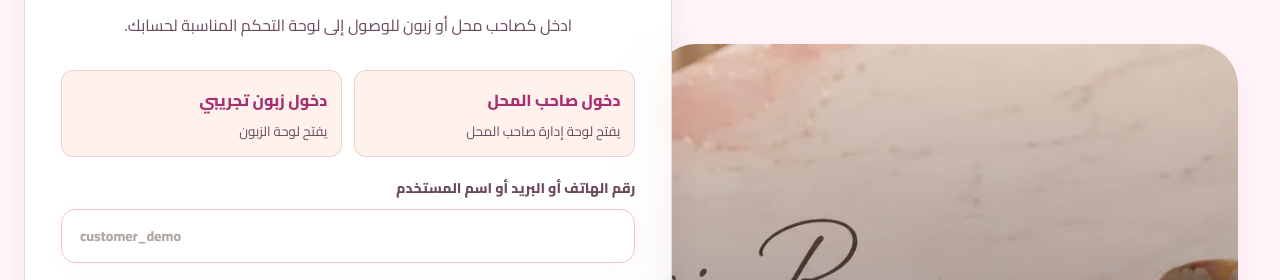
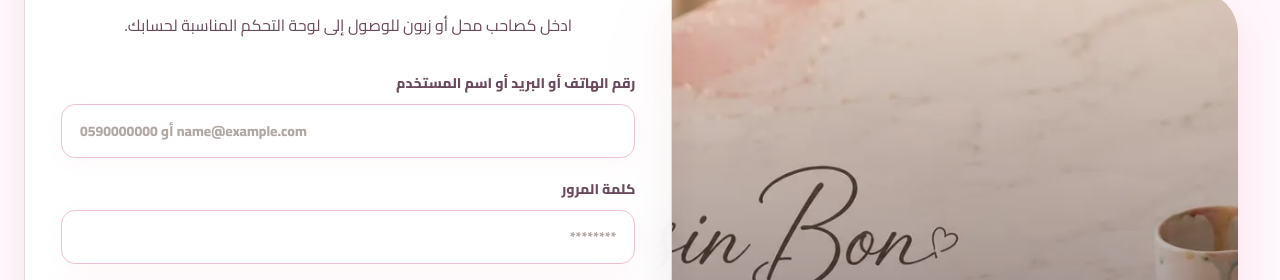
Before and after one commit to IbrahimCSKhader/namera_front, a React (Vite) app: page /login in a window 1280 px wide. Shown: the part 520-800 px from the top of the page. Built offline with nearby package versions, Linux system fonts and the light colour scheme; no server answers.

Commit message:
Remove demo login shortcuts

```diff
--- a/src/features/authentication/components/LoginForm.tsx
+++ b/src/features/authentication/components/LoginForm.tsx
@@ -22,13 +22,6 @@ export const loginMessages = {
 };
 
 const labels = {
-  demoAccounts: '\u062d\u0633\u0627\u0628\u0627\u062a \u062a\u062c\u0631\u064a\u0628\u064a\u0629',
-  ownerLogin: '\u062f\u062e\u0648\u0644 \u0635\u0627\u062d\u0628 \u0627\u0644\u0645\u062d\u0644',
-  ownerDescription:
-    '\u064a\u0641\u062a\u062d \u0644\u0648\u062d\u0629 \u0625\u062f\u0627\u0631\u0629 \u0635\u0627\u062d\u0628 \u0627\u0644\u0645\u062d\u0644',
-  customerLogin: '\u062f\u062e\u0648\u0644 \u0632\u0628\u0648\u0646 \u062a\u062c\u0631\u064a\u0628\u064a',
-  customerDescription:
-    '\u064a\u0641\u062a\u062d \u0644\u0648\u062d\u0629 \u0627\u0644\u0632\u0628\u0648\u0646',
   identifier:
     '\u0631\u0642\u0645 \u0627\u0644\u0647\u0627\u062a\u0641 \u0623\u0648 \u0627\u0644\u0628\u0631\u064a\u062f \u0623\u0648 \u0627\u0633\u0645 \u0627\u0644\u0645\u0633\u062a\u062e\u062f\u0645',
   password: '\u0643\u0644\u0645\u0629 \u0627\u0644\u0645\u0631\u0648\u0631',
@@ -39,21 +32,6 @@ const initialFormState: LoginFormState = {
   identifier: '',
   password: '',
 };
-
-const demoAccounts = [
-  {
-    label: labels.ownerLogin,
-    identifier: 'namer',
-    password: 'namera12345',
-    description: labels.ownerDescription,
-  },
-  {
-    label: labels.customerLogin,
-    identifier: 'customer_demo',
-    password: 'Customer12345',
-    description: labels.customerDescription,
-  },
-];
 
 export function LoginForm() {
   const [formState, setFormState] = useState<LoginFormState>(initialFormState);
@@ -112,29 +90,12 @@ export function LoginForm() {
 
   return (
     <form className="form-stack" onSubmit={handleSubmit}>
-      <div className="demo-login-grid" aria-label={labels.demoAccounts}>
-        {demoAccounts.map((account) => (
-          <button
-            className="demo-login-card"
-            key={account.identifier}
-            type="button"
-            onClick={() => {
-              setFormState({ identifier: account.identifier, password: account.password });
-              setErrors([]);
-            }}
-          >
-            <span>{account.label}</span>
-            <small>{account.description}</small>
-          </button>
-        ))}
-      </div>
-
       <FormError errors={errors} />
       <Input
         label={labels.identifier}
         name="identifier"
         value={formState.identifier}
-        placeholder="customer_demo"
+        placeholder="0590000000 أو name@example.com"
         dir="ltr"
         onChange={(value) => setFormState((current) => ({ ...current, identifier: value }))}
       />
--- a/src/styles/globals.css
+++ b/src/styles/globals.css
@@ -837,38 +837,6 @@ img {
 .form-stack {
   display: grid;
   gap: 18px;
-}
-
-.demo-login-grid {
-  display: grid;
-  grid-template-columns: repeat(2, minmax(0, 1fr));
-  gap: 12px;
-}
-
-.demo-login-card {
-  display: grid;
-  min-height: 86px;
-  gap: 6px;
-  padding: 14px;
-  color: var(--color-primary-dark);
-  text-align: right;
-  background: rgba(255, 219, 206, 0.38);
-  border: 1px solid rgba(216, 194, 187, 0.58);
-  border-radius: var(--radius-md);
-  cursor: pointer;
-}
-
-.demo-login-card:hover {
-  background: rgba(255, 219, 206, 0.62);
-}
-
-.demo-login-card span {
-  font-weight: 800;
-}
-
-.demo-login-card small {
-  color: var(--color-text-muted);
-  line-height: 1.6;
 }
 
 .form-grid {
@@ -3443,10 +3411,6 @@ img {
     grid-template-columns: 1fr;
   }
 
-  .demo-login-grid {
-    grid-template-columns: 1fr;
-  }
-
   .shop-page {
     padding-right: 16px;
     padding-left: 16px;
```
